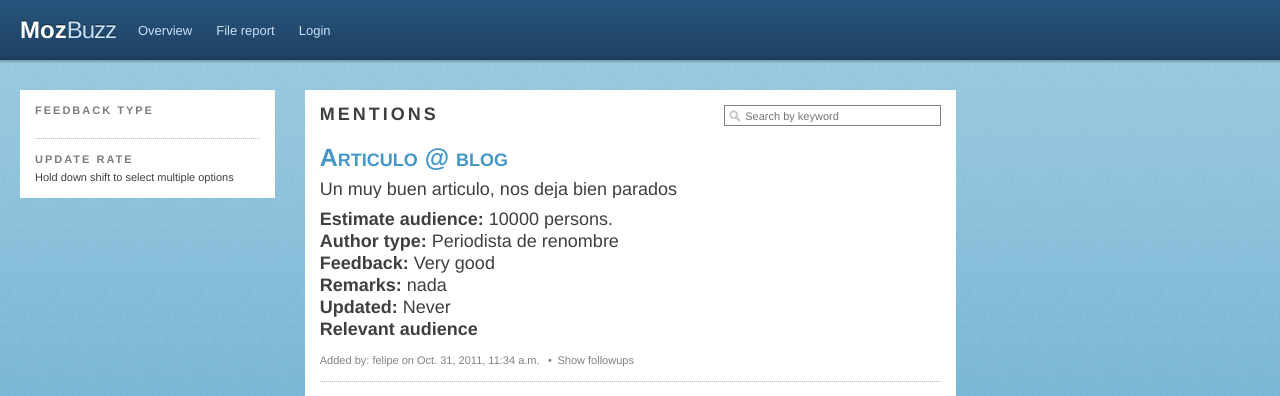
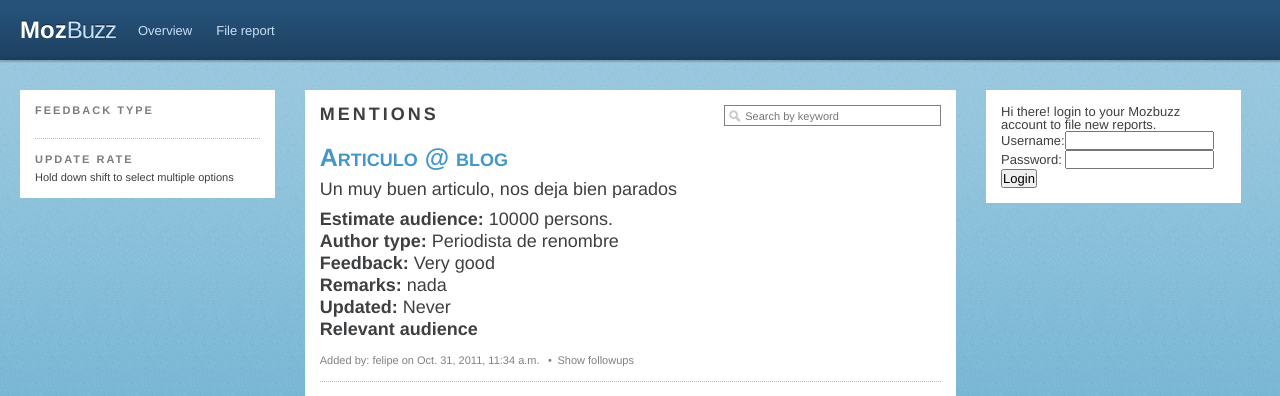
Before and after one commit to mozillahispano/mozbuzz, a Django app: template templates/buzz/index.html in a window 1280 px wide. Shown: the top 396 px of the page. Run offline with Django 3.2, Linux system fonts and the light colour scheme; the template is opened without the code that fills it: values that come from a table or form of the project are taken from there, others are empty; data comes from the database, SQL or seed files in the repository; both versions use the stored data as it was after the commit; parts of the project's set-up code (start-up, migrations or seed data) failed here and were passed over; some web fonts are replaced.

Commit message:
inline login form

```diff
--- a/templates/buzz/login.html
+++ b/templates/buzz/login.html
@@ -27,6 +27,10 @@
 {% endblock %}
 
 {% block left_col %}
-    <div class="col left block">
+    <div class="col left block helptext">
+        You need to have a Mozbuzz account to use this feature. If you have a Mozbuzz account, log-in in the form beside. If you don't have a Mozbuzz account and you think you should, email <a href="tecnico@mozilla-hispano.org">tecnico@mozilla-hispano.org</a>.
     </div>
 {% endblock %}
+
+{% block right_col %}
+{% endblock %}
--- a/templates/buzz/logout.html
+++ b/templates/buzz/logout.html
@@ -11,3 +11,6 @@
     <div class="col left block">
     </div>
 {% endblock %}
+
+{% block right_col %}
+{% endblock %}
--- a/templates/buzz/template.html
+++ b/templates/buzz/template.html
@@ -16,11 +16,6 @@
                 <ul>
                     <li><a class="{% if view_name = "index" %}navactive{% endif %}" href="{% url index %}"><span>Overview</span></a></li>
                     <li><a class="{% if view_name = "mention" %}navactive{% endif %}" href="{% url create %}"><span>File report</span></a></li>
-                    {% if user.is_authenticated %}
-                    <li><a class="" href="{% url django.contrib.auth.views.logout %}"><span>{% trans "Logout" %}</span></a></li>
-                    {% else %}
-                    <li><a class="" href="{% url django.contrib.auth.views.login %}"><span>{% trans "Login" %}</span></a></li>
-                    {% endif %}
                 </ul>
             </div>
         </div>
@@ -34,6 +29,31 @@
                     {% endblock %}
                 </div>
             </div>
+            {% block right_col %}
+                <div id="user_box" class="col right">
+                    {% if user.is_authenticated %}
+                        <div class="block">
+                            Welcome back {{user.username}}! Let's buzz!
+                            <a href="{% url django.contrib.auth.views.logout %}">Logout</a>
+                        </div>
+                    {%else%}
+                        <form action="{% url django.contrib.auth.views.login %}" class="block">{% csrf_token %}
+                            Hi there! login to your Mozbuzz account to file new reports.
+                            <table>
+                                <tr>
+                                    <td><label for="id_username">Username:</label></td>
+                                    <td><input id="id_username" type="text" name="username" maxlength="30" /></td>
+                                </tr>
+                                <tr>
+                                    <td><label for="id_password">Password:</label></td>
+                                    <td><input type="password" name="password" id="id_password" /></td>
+                                </tr>
+                            </table>
+                            <input type="submit" value="Login" />
+                        </form>
+                    {% endif %}
+                </div>
+            {% endblock %}
         </div>
 	</div>
     <script src="{{MEDIA_URL}}js/jquery.min.js" type="text/javascript"></script>
```
Also changed, not shown: db.sqlite3.
